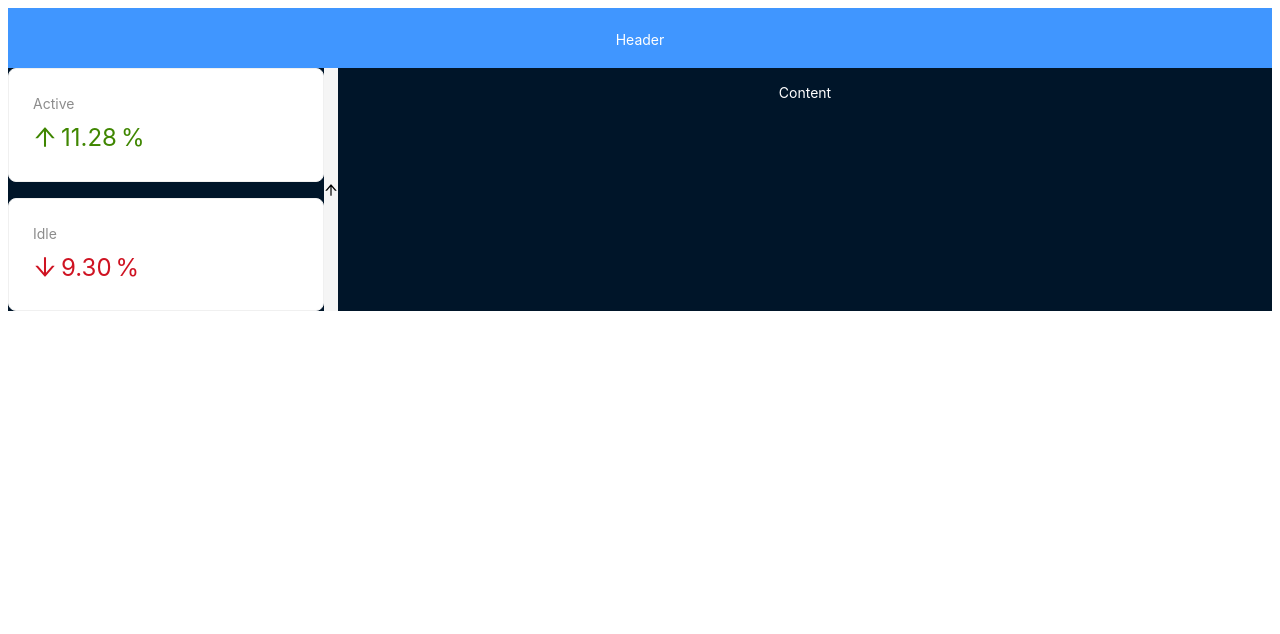
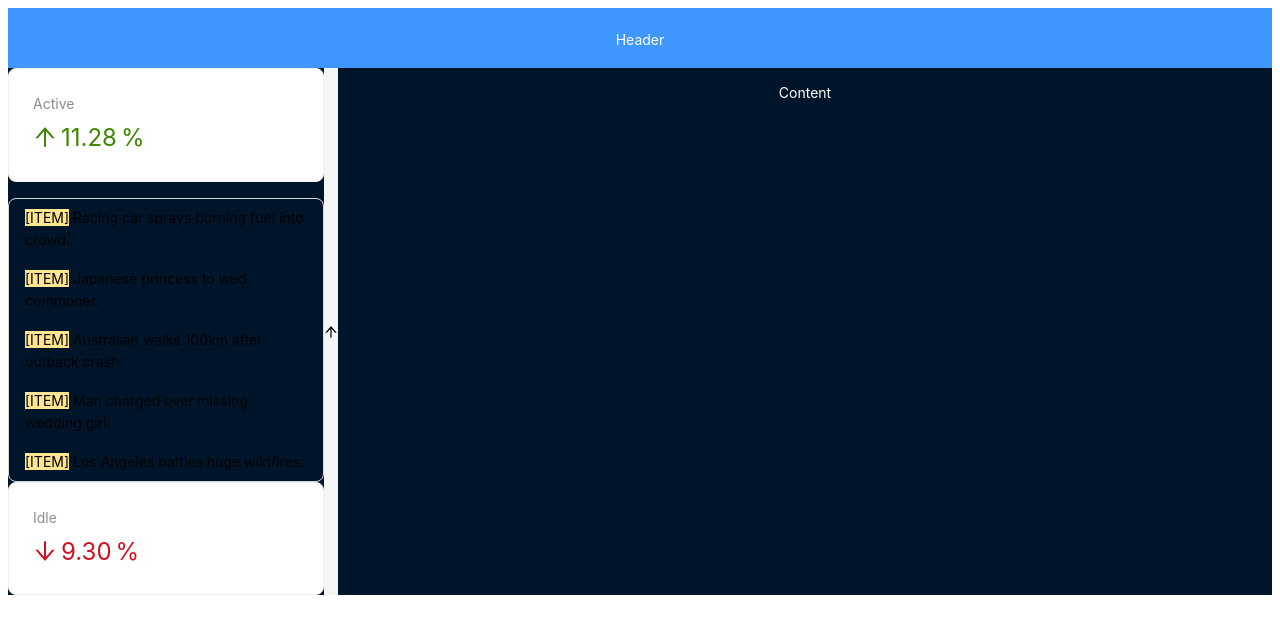
Before and after one commit to ilyafredriksson/react-crypto-app, a React (Vite) app: page / in a window 1280 px wide. Shown: the top 634 px of the page. Built offline with nearby package versions, Linux system fonts and the light colour scheme.

Commit message:
tilläg i AppSider

```diff
--- a/src/components/Layoy/AppSider.jsx
+++ b/src/components/Layoy/AppSider.jsx
@@ -1,11 +1,39 @@
-import { Layout,Card,Statistic } from 'antd';
+import { Layout,Card,Statistic,List,Typography } from 'antd';
 import { ArrowDownOutlined, ArrowUpOutlined } from '@ant-design/icons';
+import { useEffect,useState } from 'react';
+import { fetchAssets } from '../../api';
 const siderStyle = {
   paddin: '1rem',
 };
 
+const data = [
+  'Racing car sprays burning fuel into crowd.',
+  'Japanese princess to wed commoner.',
+  'Australian walks 100km after outback crash.',
+  'Man charged over missing wedding girl.',
+  'Los Angeles battles huge wildfires.',
+];
+
 
 export default function AppSider() {
+const[loading,setLoading]=useState(false)
+const[crypto,setCrypto]=useState([])
+const[assets,setAssets]=useState([])
+
+  useEffect(()=>{
+
+    async function preload(){
+      setLoading(true)
+   const {result} =await fakeFetchCryptoData()
+   const assets = await fetchAssets()
+   setAssets(assets)
+   setCrypto(result)
+   setLoading(false)
+    }
+    preload()
+  },[])
+
+
     return(<Layout.Sider width="25%" style={siderStyle}>
       <Card style={{marginBottom:'1rem'}}>
      <Statistic
@@ -17,6 +45,16 @@
           suffix="%"
      />
      </Card>
+     <List
+      size="small"
+      bordered
+      dataSource={data}
+      renderItem={(item) => (
+        <List.Item>
+          <Typography.Text mark>[ITEM]</Typography.Text> {item}
+        </List.Item>
+      )}
+    />
 
      <Card>
      <Statistic
```
